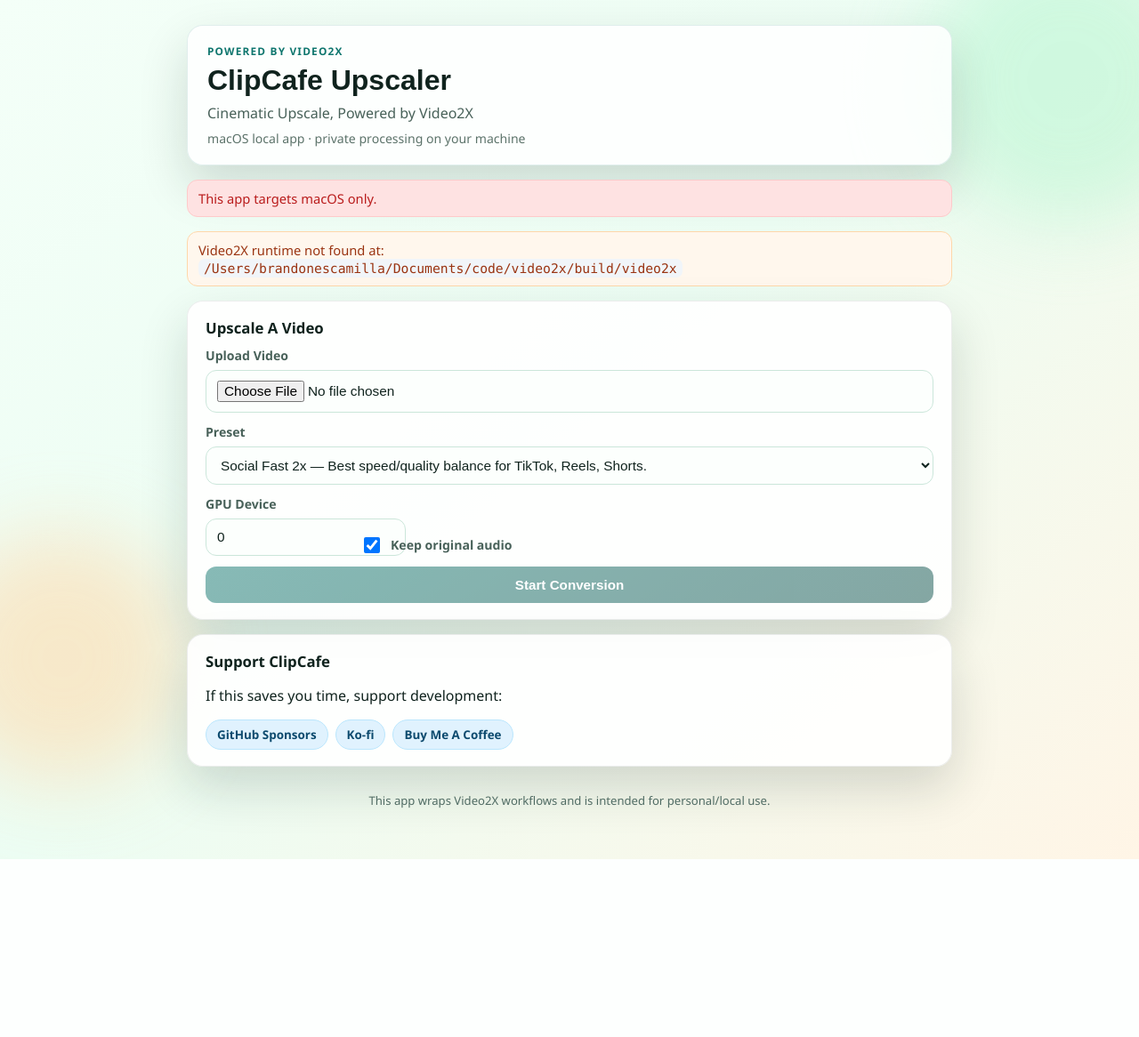
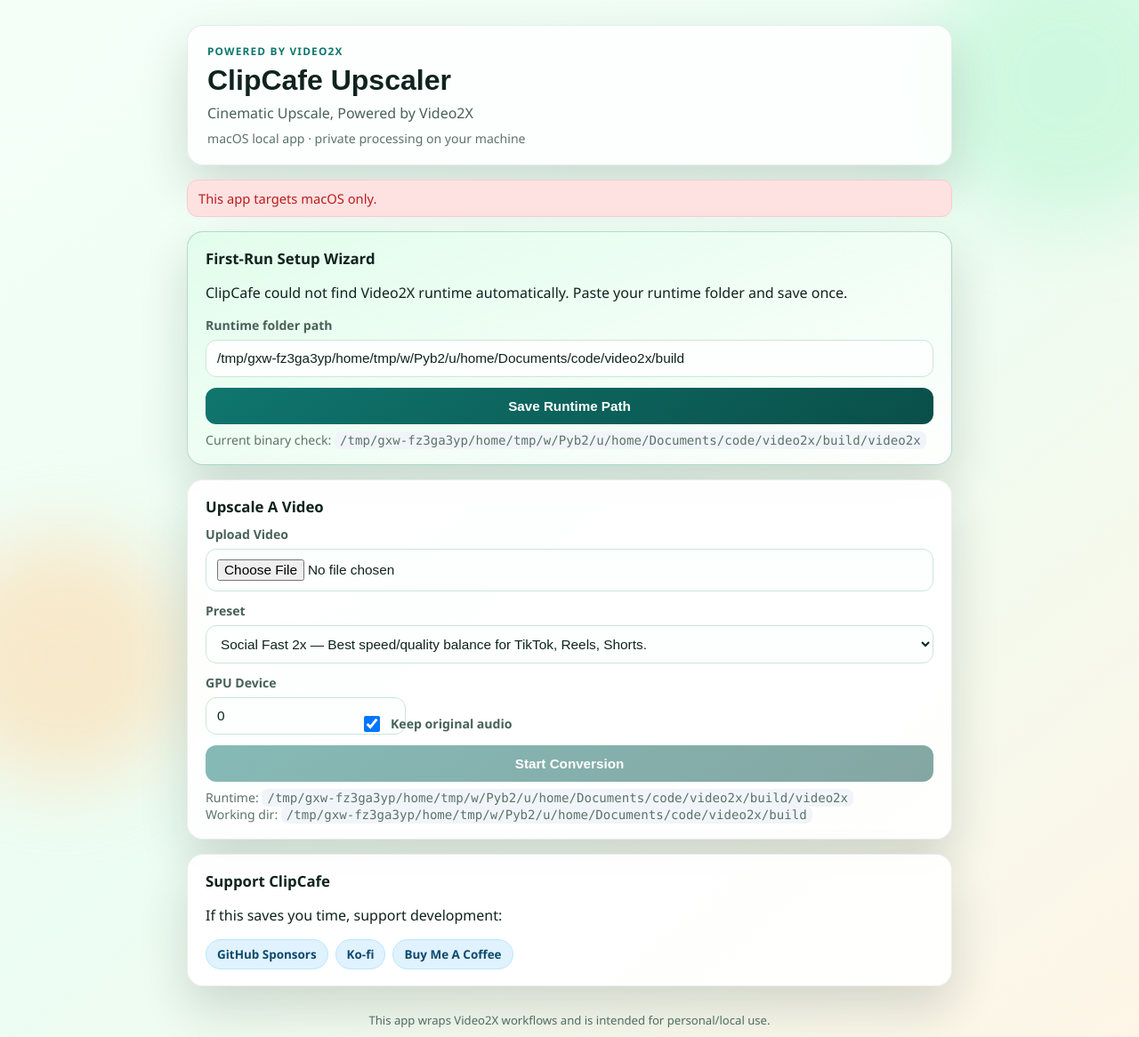
Before and after one commit to BrandonEscamilla/clipcafe-upscaler, a Flask app: page / in a window 1280 px wide. Shown: the top 1166 px of the page at 89% size. Before the commit the page ends 966 px from the top, so only its background shows below. Run offline with Flask 3, Linux system fonts and the light colour scheme.

Commit message:
Add first-run setup wizard, splash screen, and branded app icon pipeline

```diff
--- a/app.py
+++ b/app.py
@@ -1,4 +1,5 @@
 #!/usr/bin/env python3
+import json
 import os
 import platform
 import re
@@ -19,6 +20,7 @@
 UPLOAD_DIR = BASE_DIR / "uploads"
 OUTPUT_DIR = BASE_DIR / "outputs"
 TMP_DIR = BASE_DIR / "tmp"
+SETTINGS_FILE = TMP_DIR / "settings.json"
 
 for path in (UPLOAD_DIR, OUTPUT_DIR, TMP_DIR):
     path.mkdir(parents=True, exist_ok=True)
@@ -31,7 +33,8 @@
 
 # Prefer bundled runtime when packaged. Fallback to local development path.
 BUNDLED_RUNTIME = BASE_DIR.parent / "runtime" / "video2x-install"
-LOCAL_DEV_RUNTIME = Path("/Users/brandonescamilla/Documents/code/video2x/build")
+LOCAL_DEV_RUNTIME = Path.home() / "Documents" / "code" / "video2x" / "build"
+LOCAL_DEV_INSTALL_RUNTIME = LOCAL_DEV_RUNTIME / "video2x-install"
 
 
 
@@ -40,14 +43,51 @@
 
 
 
-def _resolve_runtime_paths() -> tuple[Path, Path, Path]:
+def _load_settings() -> dict:
+    try:
+        if SETTINGS_FILE.exists():
+            with SETTINGS_FILE.open("r", encoding="utf-8") as fp:
+                data = json.load(fp)
+                if isinstance(data, dict):
+                    return data
+    except Exception:
+        pass
+    return {}
+
+
+def _save_settings(data: dict) -> None:
+    TMP_DIR.mkdir(parents=True, exist_ok=True)
+    with SETTINGS_FILE.open("w", encoding="utf-8") as fp:
+        json.dump(data, fp, indent=2)
+
+
+def _runtime_candidates() -> list[Path]:
+    return [
+        BUNDLED_RUNTIME,
+        LOCAL_DEV_RUNTIME,
+        LOCAL_DEV_INSTALL_RUNTIME,
+    ]
+
+
+def _resolve_runtime_paths(configured_runtime: str | None = None) -> tuple[Path, Path, Path]:
     runtime_override = os.getenv("VIDEO2X_RUNTIME_DIR")
-    if runtime_override:
+    if configured_runtime:
+        configured_dir = Path(configured_runtime).expanduser()
+        has_configured_bin = (configured_dir / "bin" / "video2x").exists() or (
+            configured_dir / "video2x"
+        ).exists()
+        if has_configured_bin:
+            runtime_dir = configured_dir
+        elif runtime_override:
+            runtime_dir = Path(runtime_override)
+        else:
+            runtime_dir = next(
+                (p for p in _runtime_candidates() if p.exists()), LOCAL_DEV_RUNTIME
+            )
+    elif runtime_override:
         runtime_dir = Path(runtime_override)
-    elif BUNDLED_RUNTIME.exists():
-        runtime_dir = BUNDLED_RUNTIME
     else:
-        runtime_dir = LOCAL_DEV_RUNTIME
+        runtime_dir = next((p for p in _runtime_candidates() if p.exists()), LOCAL_DEV_RUNTIME)
 
     bin_override = os.getenv("VIDEO2X_BIN")
     if bin_override:
@@ -73,11 +113,28 @@
 
     return runtime_dir, video2x_bin, workdir
 
-
-VIDEO2X_RUNTIME_DIR, VIDEO2X_BIN, VIDEO2X_WORKDIR = _resolve_runtime_paths()
-
 app = Flask(__name__)
 app.config["MAX_CONTENT_LENGTH"] = 2 * 1024 * 1024 * 1024  # 2 GB
+
+RUNTIME_LOCK = threading.Lock()
+SETTINGS = _load_settings()
+VIDEO2X_RUNTIME_DIR, VIDEO2X_BIN, VIDEO2X_WORKDIR = _resolve_runtime_paths(
+    SETTINGS.get("runtime_dir")
+)
+
+
+def _refresh_runtime(configured_runtime: str | None = None) -> None:
+    global VIDEO2X_RUNTIME_DIR, VIDEO2X_BIN, VIDEO2X_WORKDIR
+    with RUNTIME_LOCK:
+        VIDEO2X_RUNTIME_DIR, VIDEO2X_BIN, VIDEO2X_WORKDIR = _resolve_runtime_paths(
+            configured_runtime
+        )
+
+
+def _runtime_snapshot() -> tuple[Path, Path, Path]:
+    with RUNTIME_LOCK:
+        return VIDEO2X_RUNTIME_DIR, VIDEO2X_BIN, VIDEO2X_WORKDIR
+
 
 JOBS_LOCK = threading.Lock()
 JOBS: dict[str, dict] = {}
@@ -167,6 +224,8 @@
     with JOBS_LOCK:
         job = JOBS[job_id]
         cmd = job["cmd"]
+        runtime_dir = Path(job["runtime_dir"])
+        workdir = Path(job["workdir"])
 
     try:
         with JOBS_LOCK:
@@ -180,8 +239,8 @@
         env.setdefault("OpenMP_ROOT", "/opt/homebrew/opt/libomp")
 
         candidate_lib_dirs = [
-            VIDEO2X_RUNTIME_DIR / "lib",
-            VIDEO2X_RUNTIME_DIR,
+            runtime_dir / "lib",
+            runtime_dir,
         ]
         for lib_dir in candidate_lib_dirs:
             if lib_dir.exists():
@@ -193,7 +252,7 @@
 
         proc = subprocess.Popen(
             cmd,
-            cwd=str(VIDEO2X_WORKDIR),
+            cwd=str(workdir),
             stdout=subprocess.PIPE,
             stderr=subprocess.STDOUT,
             text=True,
@@ -220,8 +279,14 @@
 
 @app.get("/")
 def index():
-    runtime_ready = VIDEO2X_BIN.exists()
-    runtime_hint = str(VIDEO2X_BIN)
+    _refresh_runtime(SETTINGS.get("runtime_dir"))
+    runtime_dir, runtime_bin, runtime_workdir = _runtime_snapshot()
+    runtime_ready = runtime_bin.exists()
+    runtime_hint = str(runtime_bin)
+    suggested_runtime = next(
+        (p for p in _runtime_candidates() if p.exists()),
+        LOCAL_DEV_RUNTIME,
+    )
     return render_template(
         "index.html",
         app_name=APP_NAME,
@@ -230,24 +295,63 @@
         is_macos=(platform.system() == "Darwin"),
         runtime_ready=runtime_ready,
         runtime_hint=runtime_hint,
+        runtime_dir=str(runtime_dir),
+        runtime_workdir=str(runtime_workdir),
+        configured_runtime=SETTINGS.get("runtime_dir", ""),
+        suggested_runtime=str(suggested_runtime),
         error=request.args.get("error", ""),
+        notice=request.args.get("notice", ""),
         support_links=SUPPORT_LINKS,
     )
 
 
 @app.get("/health")
 def health():
-    return jsonify({"ok": True, "app": APP_NAME, "runtime": str(VIDEO2X_BIN)})
+    runtime_dir, runtime_bin, runtime_workdir = _runtime_snapshot()
+    return jsonify(
+        {
+            "ok": True,
+            "app": APP_NAME,
+            "runtime": str(runtime_bin),
+            "runtime_dir": str(runtime_dir),
+            "workdir": str(runtime_workdir),
+        }
+    )
+
+
+@app.post("/setup")
+def setup_runtime():
+    runtime_input = request.form.get("runtime_dir", "").strip()
+    if not runtime_input:
+        return redirect(url_for("index", error="Please provide a runtime folder path."))
+
+    runtime_candidate = str(Path(runtime_input).expanduser())
+    runtime_path = Path(runtime_candidate)
+    candidate_install = runtime_path / "bin" / "video2x"
+    candidate_build = runtime_path / "video2x"
+    if not candidate_install.exists() and not candidate_build.exists():
+        return redirect(
+            url_for(
+                "index",
+                error=f"Could not find video2x binary in: {runtime_candidate}",
+            )
+        )
+
+    SETTINGS["runtime_dir"] = runtime_candidate
+    _save_settings(SETTINGS)
+    _refresh_runtime(runtime_candidate)
+    return redirect(url_for("index", notice="Runtime saved. You can start converting now."))
 
 
 @app.post("/start")
 def start_job():
     try:
-        if not VIDEO2X_BIN.exists():
+        runtime_dir, runtime_bin, runtime_workdir = _runtime_snapshot()
+        if not runtime_bin.exists():
             return redirect(
                 url_for(
                     "index",
-                    error=f"Runtime missing. Expected: {VIDEO2X_BIN}",
+                    error=f"Runtime missing. Expected: {runtime_bin}",
                 )
             )
 
@@ -274,7 +378,7 @@
         uploaded.save(input_path)
 
         cmd = [
-            str(VIDEO2X_BIN),
+            str(runtime_bin),
             "--no-progress",
             "-i",
             str(input_path),
@@ -297,6 +401,8 @@
                 "cmd": cmd,
                 "logs": [],
                 "progress": 0.0,
+                "runtime_dir": str(runtime_dir),
+                "workdir": str(runtime_workdir),
                 "created_at": _utc_now_iso(),
             }
 
--- a/static/style.css
+++ b/static/style.css
@@ -147,6 +203,7 @@
 
 input[type="file"],
 input[type="number"],
+input[type="text"],
 select {
   border: 1px solid #cbe6da;
   border-radius: 12px;
@@ -235,6 +292,17 @@
   background: #fff7ed;
   color: #9a3412;
   border: 1px solid #fed7aa;
+}
+
+.alert.good {
+  background: #dcfce7;
+  color: #166534;
+  border: 1px solid #bbf7d0;
+}
+
+.setup-wizard {
+  border-color: rgba(15, 118, 110, 0.28);
+  background: linear-gradient(160deg, rgba(220, 252, 231, 0.7), rgba(255, 255, 255, 0.92));
 }
 
 .status-row {
--- a/templates/index.html
+++ b/templates/index.html
@@ -7,6 +7,14 @@
     <link rel="stylesheet" href="{{ url_for('static', filename='style.css') }}" />
   </head>
   <body>
+    <div id="splash" class="splash">
+      <div class="splash-card">
+        <div class="splash-mark">CC</div>
+        <p class="splash-title">{{ app_name }}</p>
+        <p class="splash-sub">Cinematic Upscale, Powered by Video2X</p>
+      </div>
+    </div>
+
     <div class="bg-shape bg-shape-a"></div>
     <div class="bg-shape bg-shape-b"></div>
 
@@ -22,15 +30,38 @@
       <div class="alert error">This app targets macOS only.</div>
       {% endif %}
 
+      {% if notice %}
+      <div class="alert good">{{ notice }}</div>
+      {% endif %}
+
       {% if error %}
       <div class="alert error">{{ error }}</div>
       {% endif %}
 
       {% if not runtime_ready %}
-      <div class="alert warn">
-        Video2X runtime not found at:<br />
-        <code>{{ runtime_hint }}</code>
-      </div>
+      <section class="panel setup-wizard">
+        <h2>First-Run Setup Wizard</h2>
+        <p>
+          ClipCafe could not find Video2X runtime automatically.
+          Paste your runtime folder and save once.
+        </p>
+        <form action="{{ url_for('setup_runtime') }}" method="post" class="form-grid">
+          <label>
+            <span>Runtime folder path</span>
+            <input
+              type="text"
+              name="runtime_dir"
+              value="{{ configured_runtime or suggested_runtime }}"
+              placeholder="/Users/you/Documents/code/video2x/build"
+              required
+            />
+          </label>
+          <button type="submit">Save Runtime Path</button>
+        </form>
+        <p class="meta">
+          Current binary check: <code>{{ runtime_hint }}</code>
+        </p>
+      </section>
       {% endif %}
 
       <section class="panel">
@@ -64,6 +95,10 @@
 
           <button type="submit" {% if not runtime_ready %}disabled{% endif %}>Start Conversion</button>
         </form>
+        <p class="meta">
+          Runtime: <code>{{ runtime_hint }}</code><br />
+          Working dir: <code>{{ runtime_workdir }}</code>
+        </p>
       </section>
 
       <section class="panel support">
@@ -77,10 +112,22 @@
       </section>
 
       <footer class="footnote">
-        <p>
-          This app wraps Video2X workflows and is intended for personal/local use.
-        </p>
+        <p>This app wraps Video2X workflows and is intended for personal/local use.</p>
       </footer>
     </main>
+
+    <script>
+      const splash = document.getElementById("splash");
+      const seen = sessionStorage.getItem("clipcafe_splash_seen");
+      if (seen === "1") {
+        splash.classList.add("hidden");
+      } else {
+        setTimeout(() => {
+          splash.classList.add("splash-out");
+          sessionStorage.setItem("clipcafe_splash_seen", "1");
+          setTimeout(() => splash.classList.add("hidden"), 360);
+        }, 980);
+      }
+    </script>
   </body>
 </html>
```
Also changed, not shown: other parts of static/style.css (+56 -0 lines), README.md, assets/ClipCafe-1024.png (added), 5 other files.
